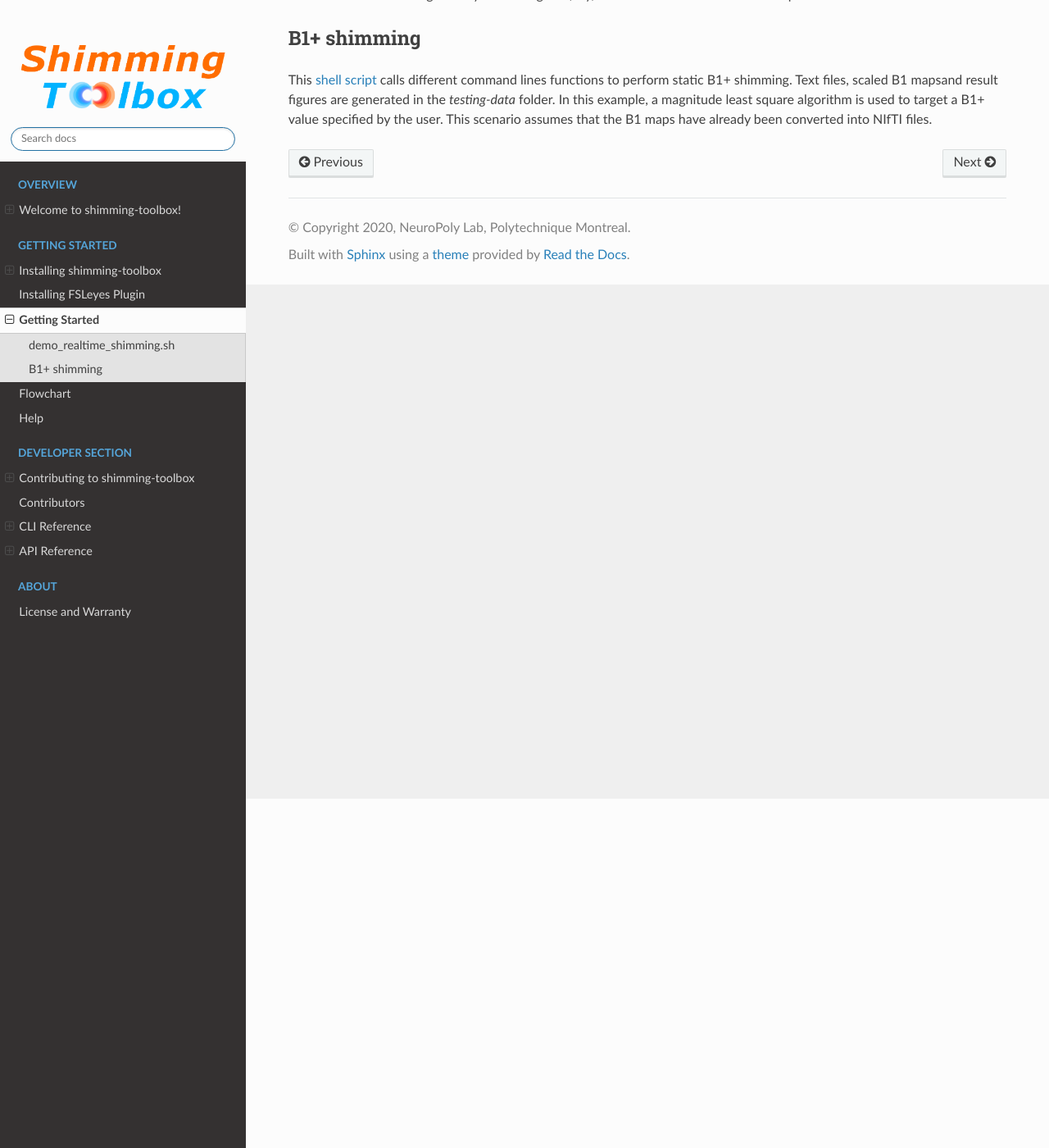
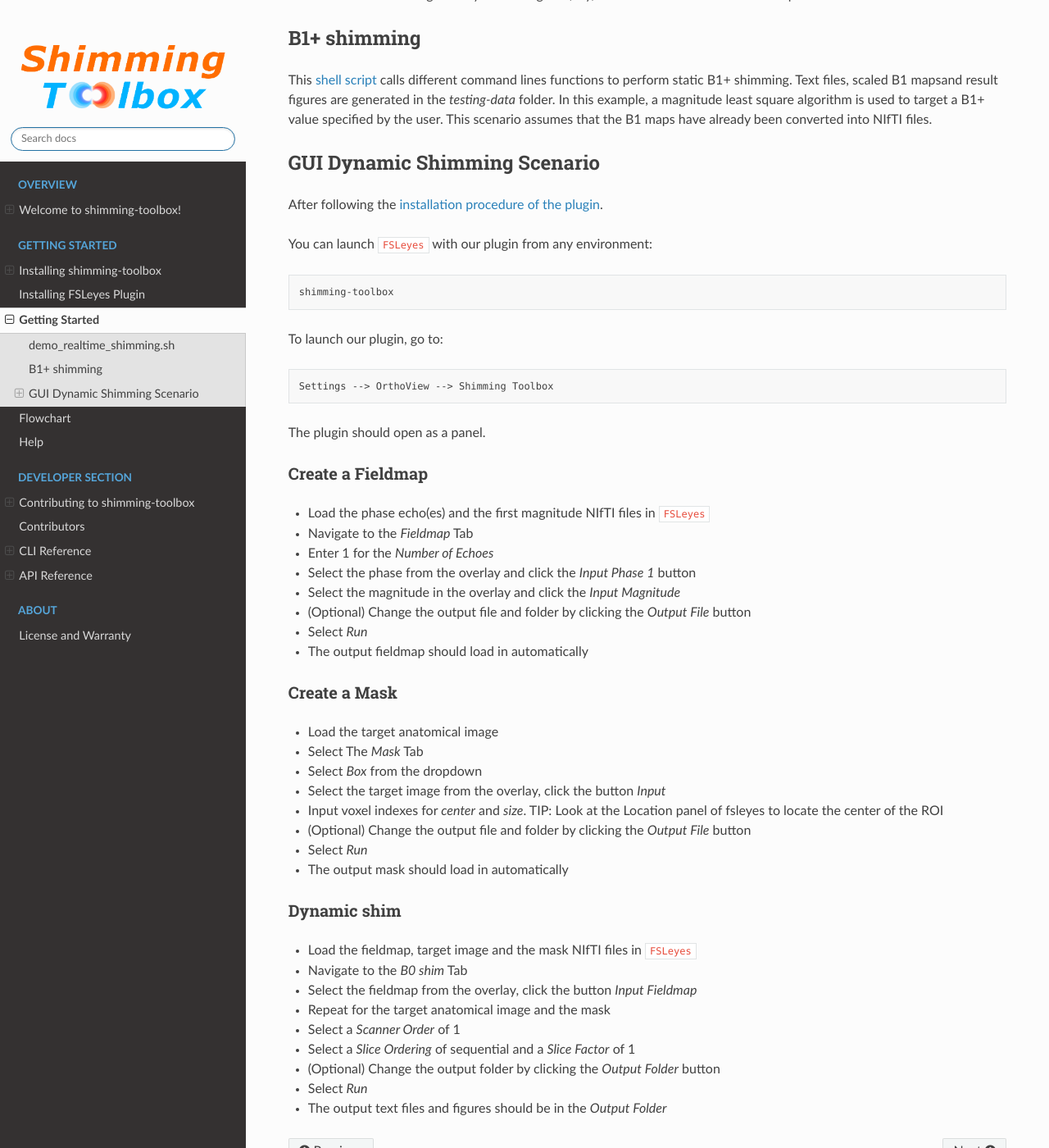
Before and after one commit to shimming-toolbox/shimming-toolbox, a Sphinx documentation site: the page built from docs/source/getting_started/getting_started.rst, in a window 1280 px wide and 1400 px high, scrolled down 426 px. Shown: the whole window at 82% size. Built offline with Sphinx 7.4.7 and the Read the Docs theme 2.0.0, drawn with Linux system fonts in a browser that asks for light colours.

Commit message:
Initial GUI scenario

```diff
--- a/docs/source/getting_started/getting_started.rst
+++ b/docs/source/getting_started/getting_started.rst
@@ -1 +1,57 @@
 .. include:: ../../../examples/README.rst
+
+GUI Dynamic Shimming Scenario
+-----------------------------
+
+After following the :ref:`installation procedure of the plugin<installation_gui>`.
+
+You can launch ``FSLeyes`` with our plugin from any environment:
+
+.. code:: bash
+
+    shimming-toolbox
+
+To launch our plugin, go to:
+
+.. code:: bash
+
+    Settings --> OrthoView --> Shimming Toolbox
+
+The plugin should open as a panel.
+
+Create a Fieldmap
+~~~~~~~~~~~~~~~~~
+
+- Load the phase echo(es) and the first magnitude NIfTI files in ``FSLeyes``
+- Navigate to the *Fieldmap* Tab
+- Enter 1 for the *Number of Echoes*
+- Select the phase from the overlay and click the *Input Phase 1* button
+- Select the magnitude in the overlay and click the *Input Magnitude*
+- (Optional) Change the output file and folder by clicking the *Output File* button
+- Select *Run*
+- The output fieldmap should load in automatically
+
+Create a Mask
+~~~~~~~~~~~~~
+
+- Load the target anatomical image
+- Select The *Mask* Tab
+- Select *Box* from the dropdown
+- Select the target image from the overlay, click the button *Input*
+- Input voxel indexes for *center* and *size*. TIP: Look at the Location panel of fsleyes to locate the center of the ROI
+- (Optional) Change the output file and folder by clicking the *Output File* button
+- Select *Run*
+- The output mask should load in automatically
+
+Dynamic shim
+~~~~~~~~~~~~
+
+- Load the fieldmap, target image and the mask NIfTI files in ``FSLeyes``
+- Navigate to the *B0 shim* Tab
+- Select the fieldmap from the overlay, click the button *Input Fieldmap*
+- Repeat for the target anatomical image and the mask
+- Select a *Scanner Order* of 1
+- Select a *Slice Ordering* of sequential and a *Slice Factor* of 1
+- (Optional) Change the output folder by clicking the *Output Folder* button
+- Select *Run*
+- The output text files and figures should be in the *Output Folder*
```
